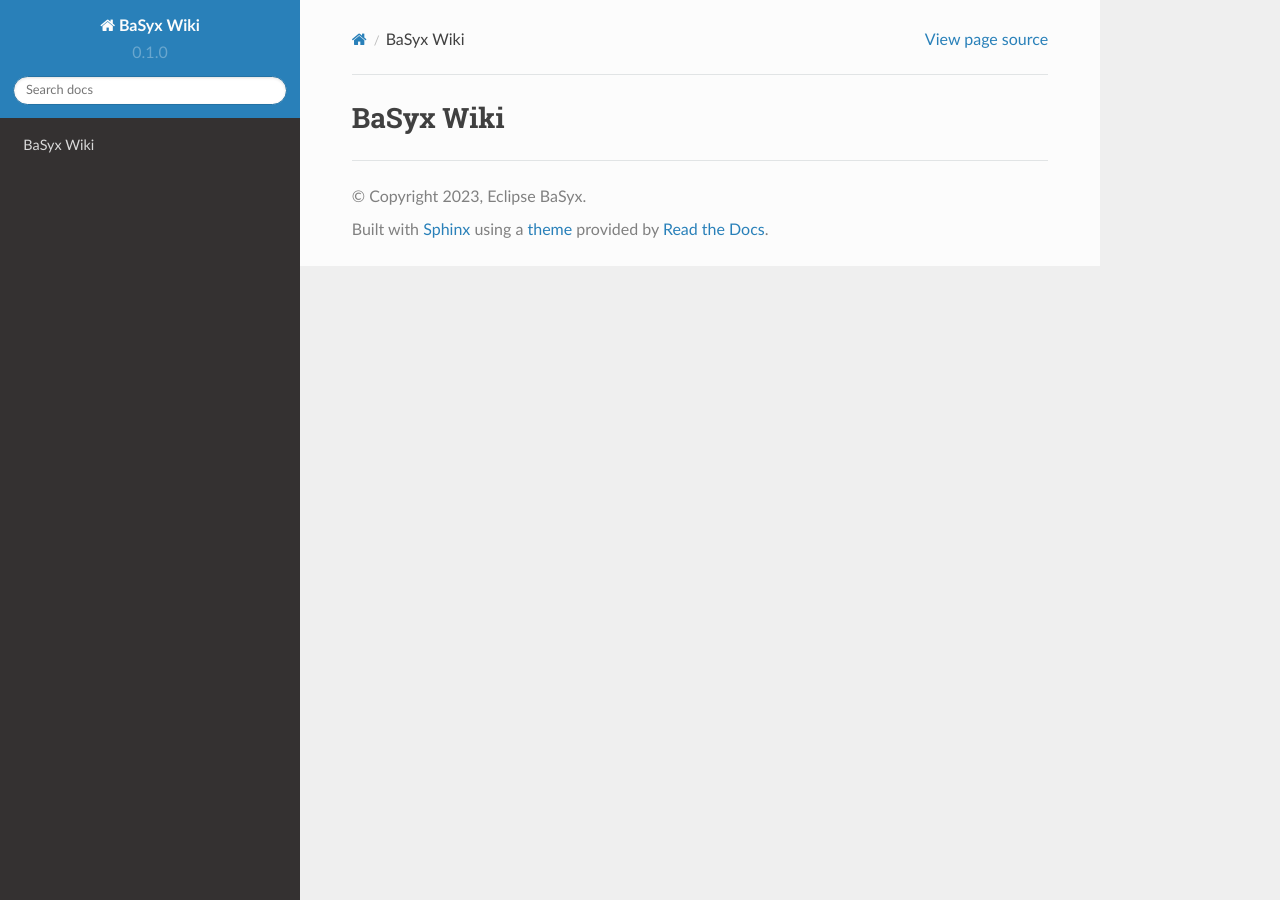
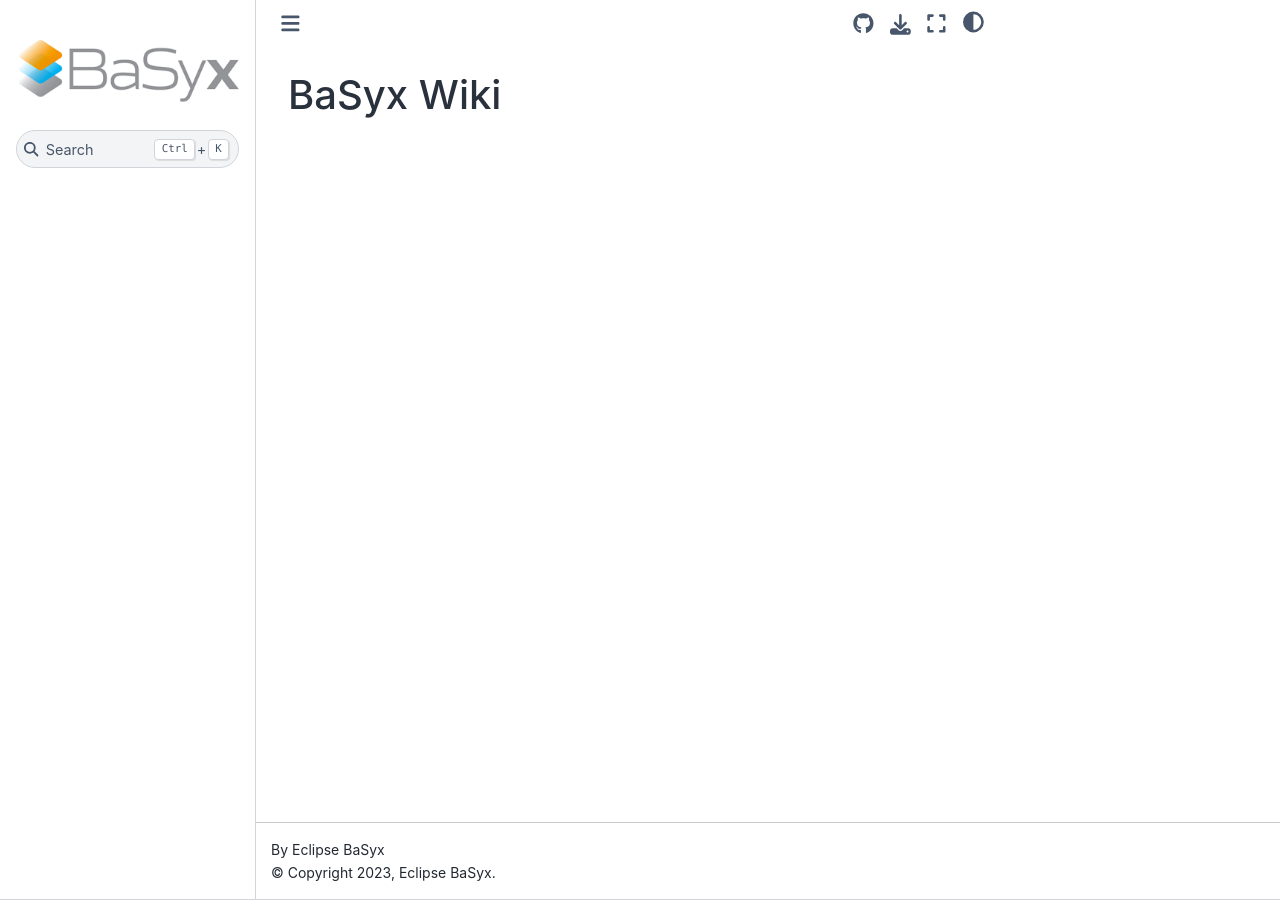
Before and after one commit to aaronzi/basyx-wiki, a Sphinx documentation site: the page built from docs/source/index.md, in a window 1280 px wide. Built offline with Sphinx 7.4.7 and the Sphinx Book theme 1.1.4, drawn with Linux system fonts in a browser that asks for light colours.

Commit message:
changed theme

```diff
--- a/docs/requirements.txt
+++ b/docs/requirements.txt
@@ -3,3 +3,4 @@
 readthedocs-sphinx-search==0.1.1
 myst_parser
 sphinx-markdown-tables
+sphinx-book-theme
--- a/docs/source/conf.py
+++ b/docs/source/conf.py
@@ -30,7 +30,14 @@
 
 # -- Options for HTML output
 
-html_theme = 'sphinx_rtd_theme'
+html_theme = 'sphinx_book_theme'
+
+html_theme_options = {
+    "repository_url": "https://github.com/aaronzi/basyx-wiki",
+    "use_repository_button": True,
+}
+
+html_logo = "./logo/basyx.png"
 
 # -- Options for EPUB output
 epub_show_urls = 'footnote'
```
Also changed, not shown: docs/source/logo/basyx.png (added).
